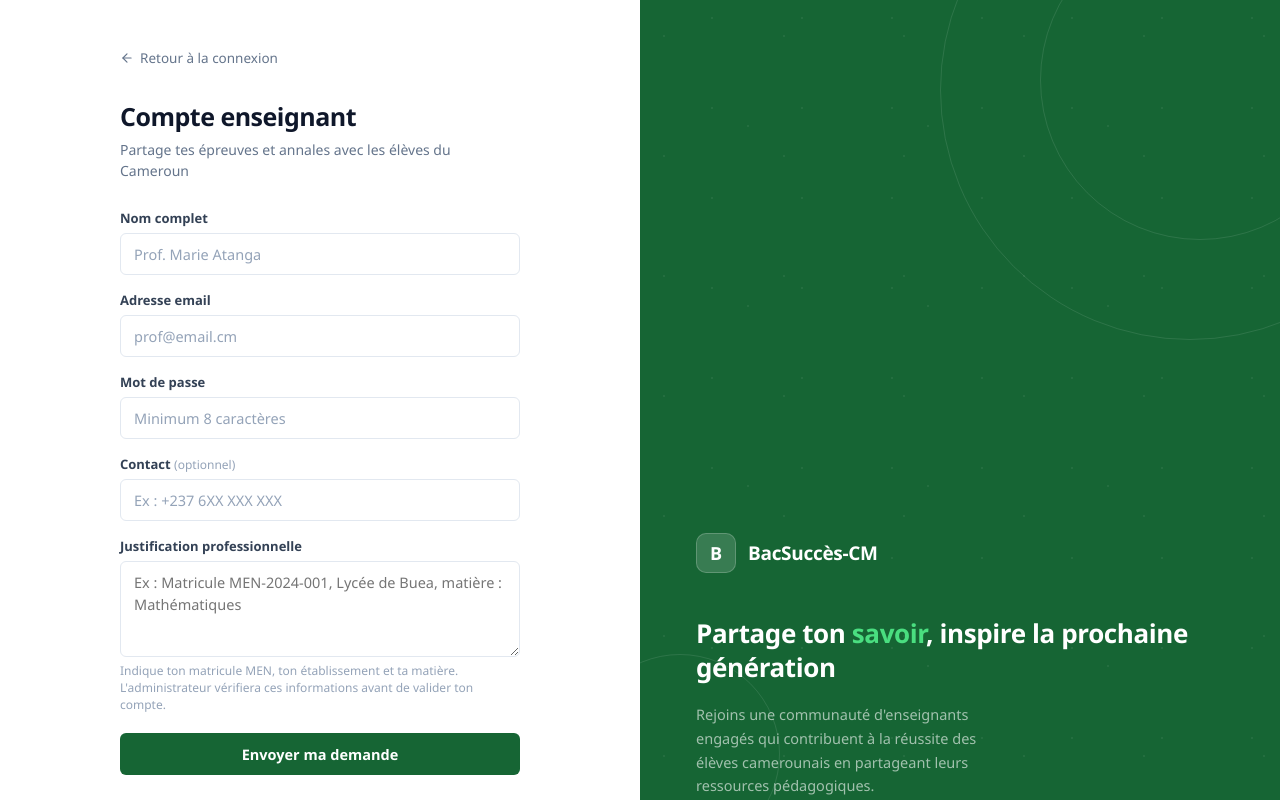
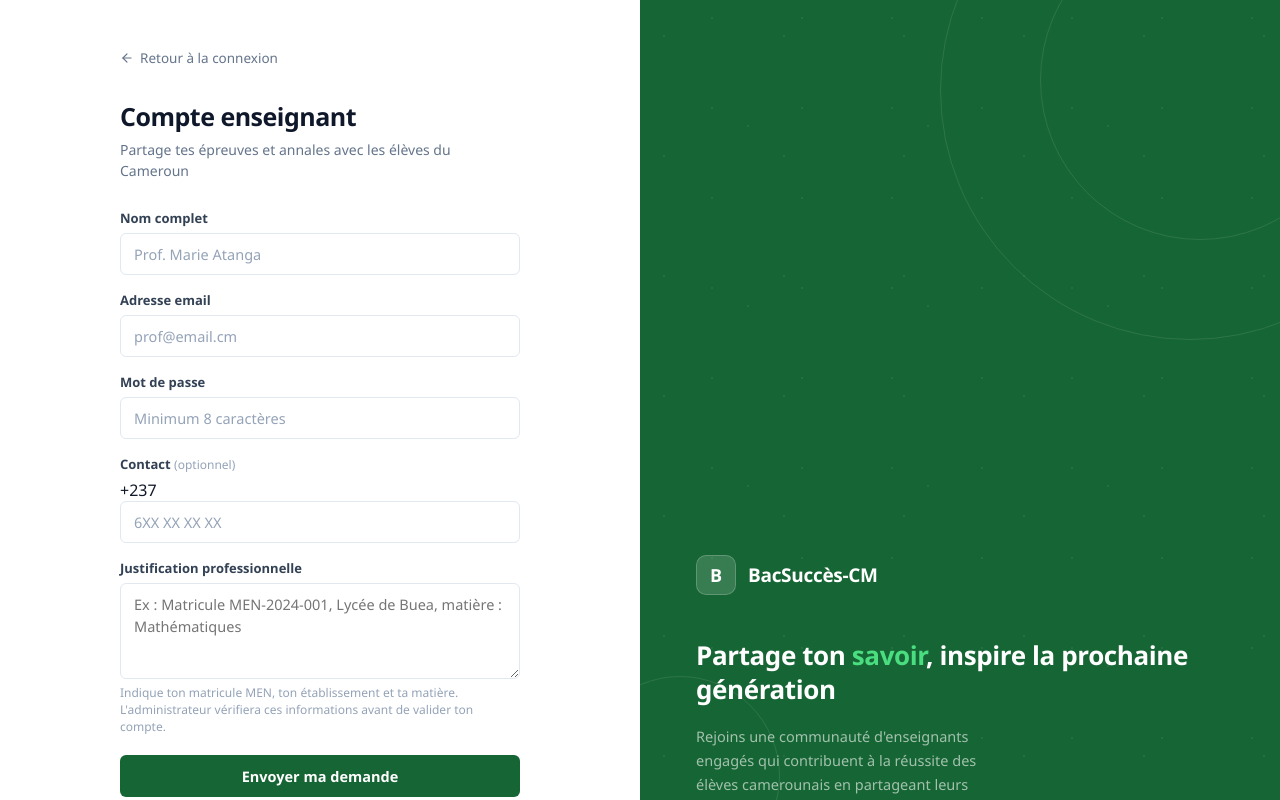
Before and after one commit to DanielEsso237/BacSucces-CM, a React (Vite) app in the folder frontend/: page /register/teacher in a window 1280 px wide. Shown: the top 800 px of the page. Built offline with nearby package versions, Linux system fonts and the light colour scheme.

Commit message:
feat: remove pictures from papper and corrections pappers

```diff
--- /dev/null
+++ b/frontend/src/components/PhoneInput.tsx
@@ -0,0 +1,53 @@
+interface Props {
+  value: string
+  onChange: (value: string) => void
+  required?: boolean
+  className?: string
+  placeholder?: string
+}
+
+export function formatCameroonDigits(raw: string): string {
+  const digits = raw.replace(/\D/g, '').slice(0, 9)
+  const parts: string[] = []
+  if (digits.length > 0) parts.push(digits.slice(0, 3))
+  if (digits.length > 3) parts.push(digits.slice(3, 5))
+  if (digits.length > 5) parts.push(digits.slice(5, 7))
+  if (digits.length > 7) parts.push(digits.slice(7, 9))
+  return parts.join(' ')
+}
+
+export function toFullCameroonPhone(formatted: string): string {
+  const digits = formatted.replace(/\D/g, '')
+  return digits ? `+237 ${formatted}` : ''
+}
+
+export function stripCameroonPrefix(full: string | null | undefined): string {
+  if (!full) return ''
+  const digits = full.replace(/\D/g, '')
+  const local = digits.startsWith('237') ? digits.slice(3) : digits
+  return formatCameroonDigits(local)
+}
+
+function PhoneInput({ value, onChange, required, className, placeholder }: Props) {
+  function handleChange(e: React.ChangeEvent<HTMLInputElement>) {
+    onChange(formatCameroonDigits(e.target.value))
+  }
+
+  return (
+    <div className="phone-input-wrap">
+      <span className="phone-input-prefix">+237</span>
+      <input
+        className={className}
+        type="tel"
+        value={value}
+        onChange={handleChange}
+        placeholder={placeholder ?? '6XX XX XX XX'}
+        required={required}
+        inputMode="numeric"
+        maxLength={11}
+      />
+    </div>
+  )
+}
+
+export default PhoneInput
--- a/frontend/src/pages/RegisterStudent.tsx
+++ b/frontend/src/pages/RegisterStudent.tsx
@@ -1,13 +1,14 @@
 import { useState } from 'react'
 import { useNavigate, Link } from 'react-router-dom'
 import { registerStudent } from '../api/auth'
+import PhoneInput, { toFullCameroonPhone } from '../components/PhoneInput'
 import '../styles/auth.css'
 
 function RegisterStudent() {
   const [fullName, setFullName] = useState('')
   const [email, setEmail] = useState('')
   const [password, setPassword] = useState('')
-  const [contact, setContact] = useState('')
+  const [contactDigits, setContactDigits] = useState('')
   const [error, setError] = useState<string | null>(null)
   const [success, setSuccess] = useState<string | null>(null)
   const [isLoading, setIsLoading] = useState(false)
@@ -19,7 +20,7 @@ function RegisterStudent() {
     setSuccess(null)
     setIsLoading(true)
     try {
-      await registerStudent({ email, full_name: fullName, password, contact: contact || undefined })
+      await registerStudent({ email, full_name: fullName, password, contact: toFullCameroonPhone(contactDigits) || undefined })
       setSuccess('Compte créé ! Redirection vers la connexion…')
       setTimeout(() => navigate('/login'), 2000)
     } catch (err: any) {
@@ -88,14 +89,7 @@ function RegisterStudent() {
               <label className="auth-label">
                 Contact <span style={{ fontWeight: 400, fontSize: 12, color: '#94a3b8' }}>(optionnel)</span>
               </label>
-              <input
-                className="auth-input"
-                type="tel"
-                value={contact}
-                onChange={e => setContact(e.target.value)}
-                placeholder="Ex : +237 6XX XXX XXX"
-                autoComplete="tel"
-              />
+              <PhoneInput className="auth-input" value={contactDigits} onChange={setContactDigits} />
             </div>
 
             <button className="auth-submit" type="submit" disabled={isLoading}>
--- a/frontend/src/pages/RegisterTeacher.tsx
+++ b/frontend/src/pages/RegisterTeacher.tsx
@@ -1,6 +1,7 @@
 import { useState } from 'react'
 import { useNavigate, Link } from 'react-router-dom'
 import { registerTeacher } from '../api/auth'
+import PhoneInput, { toFullCameroonPhone } from '../components/PhoneInput'
 import '../styles/auth.css'
 
 function RegisterTeacher() {
@@ -8,7 +9,7 @@ function RegisterTeacher() {
   const [email, setEmail] = useState('')
   const [password, setPassword] = useState('')
   const [justification, setJustification] = useState('')
-  const [contact, setContact] = useState('')
+  const [contactDigits, setContactDigits] = useState('')
   const [error, setError] = useState<string | null>(null)
   const [success, setSuccess] = useState<string | null>(null)
   const [isLoading, setIsLoading] = useState(false)
@@ -20,7 +21,7 @@ function RegisterTeacher() {
     setSuccess(null)
     setIsLoading(true)
     try {
-      await registerTeacher({ email, full_name: fullName, password, teacher_justification: justification, contact: contact || undefined })
+      await registerTeacher({ email, full_name: fullName, password, teacher_justification: justification, contact: toFullCameroonPhone(contactDigits) || undefined })
       setSuccess('Demande envoyée ! Un administrateur validera ton compte sous 48h. Redirection…')
       setTimeout(() => navigate('/login'), 3000)
     } catch (err: any) {
@@ -89,14 +90,7 @@ function RegisterTeacher() {
               <label className="auth-label">
                 Contact <span style={{ fontWeight: 400, fontSize: 12, color: '#94a3b8' }}>(optionnel)</span>
               </label>
-              <input
-                className="auth-input"
-                type="tel"
-                value={contact}
-                onChange={e => setContact(e.target.value)}
-                placeholder="Ex : +237 6XX XXX XXX"
-                autoComplete="tel"
-              />
+              <PhoneInput className="auth-input" value={contactDigits} onChange={setContactDigits} />
             </div>
 
             <div className="auth-field">
--- a/frontend/src/pages/TeacherDashboard.tsx
+++ b/frontend/src/pages/TeacherDashboard.tsx
@@ -5,8 +5,9 @@ import type { Document, Filters } from '../api/documents'
 import { Document as PDFDocument, Page, pdfjs } from 'react-pdf'
 import 'react-pdf/dist/Page/AnnotationLayer.css'
 import 'react-pdf/dist/Page/TextLayer.css'
+import PhoneInput, { toFullCameroonPhone, stripCameroonPrefix } from '../components/PhoneInput'
+import ImageLightbox from '../components/ImageLightbox'
 import '../styles/teacher.css'
-import ImageLightbox from '../components/ImageLightbox'
 
 pdfjs.GlobalWorkerOptions.workerSrc = new URL(
   'pdfjs-dist/build/pdf.worker.min.mjs',
@@ -22,29 +23,6 @@ function docTypeMeta(type: string) {
     case 'CORRECTION': return { label: 'Correction', cls: 'chip-correction' }
     default: return { label: type, cls: 'chip-exam' }
   }
-}
-
-function CoverPlaceholder({ type }: { type: string }) {
-  const colors: Record<string, { bg: string; fg: string }> = {
-    EXAM: { bg: '#fef2f2', fg: '#991b1b' },
-    ANNALES: { bg: '#ede9fe', fg: '#4c1d95' },
-    CORRECTION: { bg: '#f0fdfa', fg: '#0f766e' },
-  }
-  const c = colors[type] ?? { bg: '#f1f5f9', fg: '#64748b' }
-  return (
-    <div className="td-card-cover td-card-cover-placeholder" style={{ background: c.bg }}>
-      {type === 'EXAM' && (
-        <svg width="36" height="36" viewBox="0 0 24 24" fill="none" stroke={c.fg} strokeWidth="1.5" strokeLinecap="round" strokeLinejoin="round"><path d="M14 2H6a2 2 0 0 0-2 2v16a2 2 0 0 0 2 2h12a2 2 0 0 0 2-2V8z"/><polyline points="14 2 14 8 20 8"/><line x1="16" y1="13" x2="8" y2="13"/><line x1="16" y1="17" x2="8" y2="17"/><polyline points="10 9 9 9 8 9"/></svg>
-      )}
-      {type === 'ANNALES' && (
-        <svg width="36" height="36" viewBox="0 0 24 24" fill="none" stroke={c.fg} strokeWidth="1.5" strokeLinecap="round" strokeLinejoin="round"><path d="M4 19.5A2.5 2.5 0 0 1 6.5 17H20"/><path d="M6.5 2H20v20H6.5A2.5 2.5 0 0 1 4 19.5v-15A2.5 2.5 0 0 1 6.5 2z"/></svg>
-      )}
-      {type === 'CORRECTION' && (
-        <svg width="36" height="36" viewBox="0 0 24 24" fill="none" stroke={c.fg} strokeWidth="1.5" strokeLinecap="round" strokeLinejoin="round"><polyline points="9 11 12 14 22 4"/><path d="M21 12v7a2 2 0 0 1-2 2H5a2 2 0 0 1-2-2V5a2 2 0 0 1 2-2h11"/></svg>
-      )}
-      <span style={{ fontSize: 11, fontWeight: 600, color: c.fg, marginTop: 8, opacity: 0.7 }}>Pas d'image</span>
-    </div>
-  )
 }
 
 async function downloadWithAuth(docId: number, title: string, token: string) {
@@ -83,6 +61,8 @@ function TeacherDashboard() {
             Uploader un document
           </button>
         </nav>
+
+        {/* Lien WhatsApp corrigé */}
         <a
           href="https://chat.whatsapp.com/HhDBK5j5f9sCsiYxrD8VUj?s=sh&p=a&ilr=0&amv=2"
           target="_blank"
@@ -106,6 +86,7 @@ function TeacherDashboard() {
           </button>
         </div>
       </aside>
+
       <main className="td-main">
         {tab === 'docs' && token && user && (
           <MesDocuments token={token} userId={user.id} onUpload={() => setTab('upload')} />
@@ -177,12 +158,10 @@ function DocCard({ doc, token }: { doc: Document; token: string }) {
 
   return (
     <article className="td-card">
-      {doc.has_cover ? (
+      {doc.doc_type === 'ANNALES' && doc.has_cover && (
         <div className="td-card-cover">
           <img src={coverUrl(doc.id, token)} alt="" className="td-card-cover-img" />
         </div>
-      ) : (
-        <CoverPlaceholder type={doc.doc_type} />
       )}
       <div className="td-card-body">
         <div className="td-card-top">
@@ -265,12 +244,15 @@ function UploadForm({ token, teacherContact, onSuccess }: { token: string; teach
       if (pdfPreviewUrl) URL.revokeObjectURL(pdfPreviewUrl)
       setPdfPreviewUrl(null)
     }
-  }, [needsCover, needsPdf])
+  }, [needsCover, needsPdf, coverFile, pdfFile, coverPreview, pdfPreviewUrl])
 
   function handleCoverChange(e: React.ChangeEvent<HTMLInputElement>) {
     const f = e.target.files?.[0] || null
     if (!f) return
-    if (!f.type.startsWith('image/')) { setError('Image de couverture : JPG, PNG ou WEBP uniquement'); return }
+    if (!f.type.startsWith('image/')) {
+      setError('Image de couverture : JPG, PNG ou WEBP uniquement');
+      return
+    }
     setCoverFile(f)
     setError(null)
     if (coverPreview) URL.revokeObjectURL(coverPreview)
@@ -279,7 +261,10 @@ function UploadForm({ token, teacherContact, onSuccess }: { token: string; teach
 
   function handlePdfChange(e: React.ChangeEvent<HTMLInputElement>) {
     const f = e.target.files?.[0] || null
-    if (f && f.type !== 'application/pdf') { setError('Seuls les fichiers PDF sont acceptés'); return }
+    if (f && f.type !== 'application/pdf') {
+      setError('Seuls les fichiers PDF sont acceptés');
+      return
+    }
     setPdfFile(f)
     setError(null)
     if (pdfPreviewUrl) URL.revokeObjectURL(pdfPreviewUrl)
@@ -291,11 +276,12 @@ function UploadForm({ token, teacherContact, onSuccess }: { token: string; teach
   function updateContact(i: number, val: string) { setContacts(prev => prev.map((c, idx) => idx === i ? val : c)) }
   function useMyNumber() {
     if (!teacherContact) return
+    const digits = stripCameroonPrefix(teacherContact)
     setContacts(prev => {
-      const already = prev.includes(teacherContact)
+      const already = prev.includes(digits)
       if (already) return prev
       const withoutEmpty = prev.filter(c => c.trim() !== '')
-      return [...withoutEmpty, teacherContact]
+      return [...withoutEmpty, digits]
     })
   }
 
@@ -316,7 +302,7 @@ function UploadForm({ token, teacherContact, onSuccess }: { token: string; teach
     if (needsPdf && pdfFile) formData.append('file', pdfFile)
     if (needsCover && coverFile) formData.append('cover_image', coverFile)
     if (needsCover) {
-      const validContacts = contacts.filter(c => c.trim() !== '')
+      const validContacts = contacts.filter(c => c.trim() !== '').map(c => toFullCameroonPhone(c))
       if (validContacts.length > 0) {
         formData.append('annales_contacts', JSON.stringify(validContacts))
       }
@@ -415,13 +401,7 @@ function UploadForm({ token, teacherContact, onSuccess }: { token: string; teach
                 <div className="td-contacts-list">
                   {contacts.map((c, i) => (
                     <div key={i} className="td-contact-row">
-                      <input
-                        className="td-input"
-                        type="tel"
-                        value={c}
-                        onChange={e => updateContact(i, e.target.value)}
-                        placeholder="+237 6XX XXX XXX"
-                      />
+                      <PhoneInput className="td-input" value={c} onChange={val => updateContact(i, val)} />
                       {contacts.length > 1 && (
                         <button type="button" className="td-contact-remove" onClick={() => removeContact(i)} title="Supprimer">
                           <svg width="14" height="14" viewBox="0 0 24 24" fill="none" stroke="currentColor" strokeWidth="2" strokeLinecap="round" strokeLinejoin="round"><line x1="18" y1="6" x2="6" y2="18"/><line x1="6" y1="6" x2="18" y2="18"/></svg>
--- a/frontend/src/styles/global.css
+++ b/frontend/src/styles/global.css
@@ -32,6 +32,49 @@ a {
 
 input, select, textarea {
   font-family: 'Segoe UI', system-ui, -apple-system, sans-serif;
+}
+
+.phone-input-wrap {
+  display: flex;
+  align-items: stretch;
+  border: 1.5px solid #e2e8f0;
+  border-radius: 6px;
+  overflow: hidden;
+  background: #fff;
+  transition: border-color 0.15s, box-shadow 0.15s;
+}
+
+.phone-input-wrap:focus-within {
+  border-color: #16a34a;
+  box-shadow: 0 0 0 3px rgba(22, 163, 74, 0.12);
+}
+
+.phone-input-prefix {
+  display: flex;
+  align-items: center;
+  padding: 0 12px;
+  background: #f1f5f9;
+  color: #475569;
+  font-size: 14.5px;
+  font-weight: 600;
+  border-right: 1.5px solid #e2e8f0;
+  flex-shrink: 0;
+}
+
+.phone-input-wrap input {
+  border: none;
+  outline: none;
+  flex: 1;
+  min-width: 0;
+  padding: 10px 13px;
+  font-size: 14.5px;
+  color: #0f172a;
+  background: transparent;
+  font-family: inherit;
+}
+
+.phone-input-wrap input::placeholder {
+  color: #94a3b8;
 }
 
 .img-lightbox-overlay {
```
Also changed, not shown: frontend/src/pages/StudentDashboard.tsx (+11 -29 lines), 2 other files (tests, documents, lock files or other folders).
